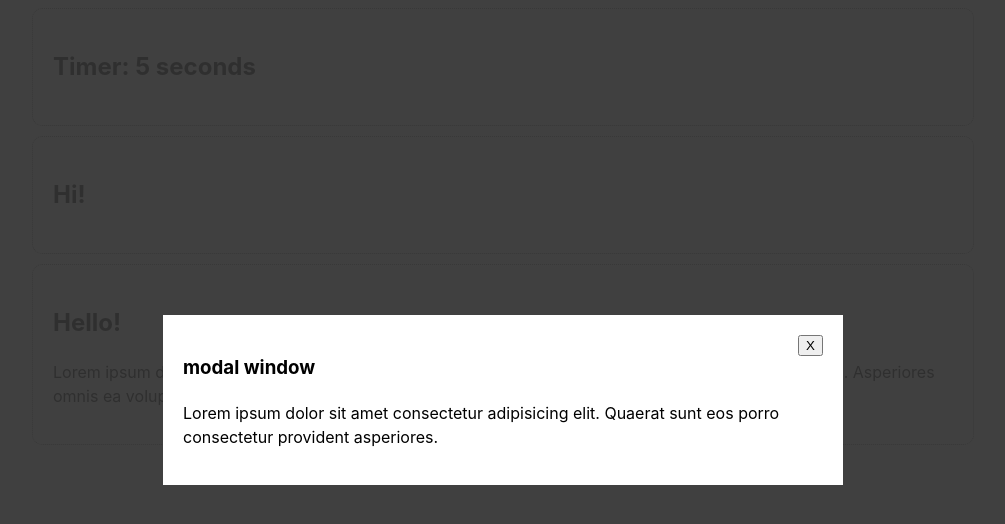
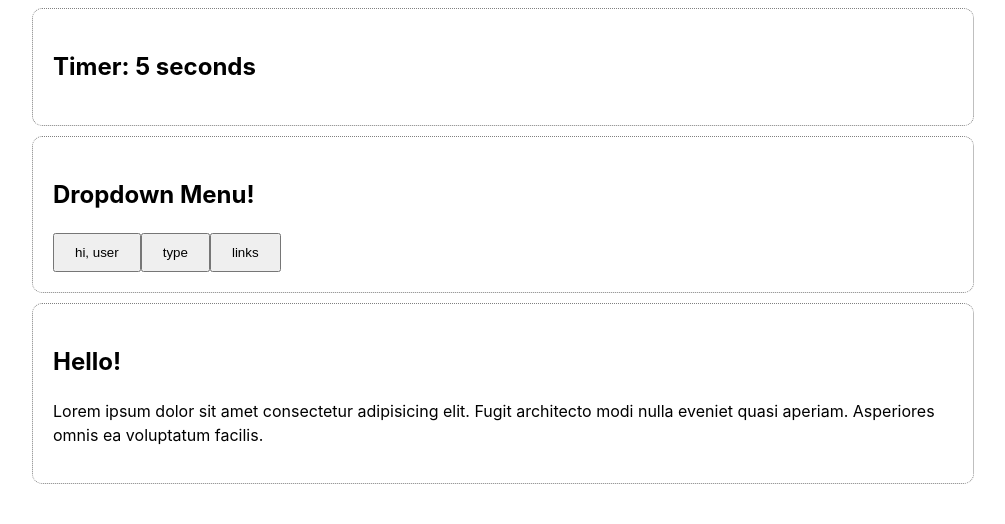
Before and after one commit to Oleksandrenko-Artem/react-app-20-09-2024, a React (Vite) app: page / in a window 1280 px wide. Shown: the top 524 px of the page, without its empty margins (137-1142 px from the left). Built offline with nearby package versions, Linux system fonts and the light colour scheme.

Commit message:
Add DropdownMenu

```diff
--- a/src/App.jsx
+++ b/src/App.jsx
@@ -1,31 +1,32 @@
-import { useState, useEffect } from 'react';
 import Wrapper from './components/Wrapper/Wrapper';
 import Timer from './components/Timer/Timer';
-import ModalWindow from './components/ModalWindow/ModalWindow';
+import DropdownMenu from './components/DropdownMenu/DropdownMenu';
+
 
 function App() {
-  const [isOpenModal, setIsOpenModal] = useState(false);
-  useEffect(() => {
-    const idTimeOut = setTimeout(() => {
-      setIsOpenModal(true);
-    }, 2000);
-    return () => {
-      clearTimeout(idTimeOut);
-    };
-  }, []);
-  const closeModal = () => {setIsOpenModal(false)}
+
   return (
     <>
-      {isOpenModal &&
-        (<ModalWindow closeModal={closeModal}>
-        <h3>modal window</h3>
-        <p>Lorem ipsum dolor sit amet consectetur adipisicing elit. Quaerat sunt eos porro consectetur provident asperiores.</p>
-      </ModalWindow>)}
       <Wrapper>
         <Timer/>
       </Wrapper>
       <Wrapper>
-        <h2>Hi!</h2>
+        <h2>Dropdown Menu!</h2>
+        <DropdownMenu text='hi, user'>
+          <p>Lorem, ipsum dolor.</p>
+          <p>Molestias, illo facere!</p>
+          <p>Animi, itaque nobis.</p>
+        </DropdownMenu>
+        <DropdownMenu text='type' widthList={300}>
+          <p>Lorem, ipsum dolor.</p>
+          <p>Molestias, illo facere!</p>
+          <p>Animi, itaque nobis.</p>
+        </DropdownMenu>
+        <DropdownMenu text='links'>
+          <p>Lorem, ipsum dolor.</p>
+          <p>Molestias, illo facere!</p>
+          <p>Animi, itaque nobis.</p>
+        </DropdownMenu>
       </Wrapper>
       <Wrapper>
         <h2>Hello!</h2>
--- /dev/null
+++ b/src/components/DropdownMenu/DropdownMenu.jsx
@@ -0,0 +1,26 @@
+import {useState} from 'react';
+import PropTypes from 'prop-types';
+import styles from './DropdownMenu.module.scss';
+
+
+const DropdownMenu = (props) => {
+    const { children, text, widthList=100 } = props;
+    const [isOpen, setIsOpen] = useState(false);
+    const changeIsOpen = () => {setIsOpen(!isOpen)}
+    return (
+        <div className={styles.parent}>
+            <button onClick={changeIsOpen}>{text}</button>
+            {isOpen && <div style={{color:'red', width: widthList + 'px'}} className={styles.list}>{children}</div>}
+        </div>
+    );
+};
+
+
+DropdownMenu.propTypes = {
+    children: PropTypes.any,
+    text: PropTypes.string,
+    widthList: PropTypes.number
+};
+
+
+export default DropdownMenu;
--- /dev/null
+++ b/src/components/DropdownMenu/DropdownMenu.module.scss
@@ -0,0 +1,21 @@
+.parent{
+    position: relative;
+    display: inline-flex;
+    flex-direction: column;
+    button{
+        padding: 10px 20px;
+    }
+}
+.list{
+    display: flex;
+    flex-direction: column;
+    position: absolute;
+    left: 0;
+    top: 100%;
+    *{
+        background-color: aliceblue;
+        margin: 0;
+        border: none;
+        border-bottom: 1px solid #777;
+    }
+}
```
